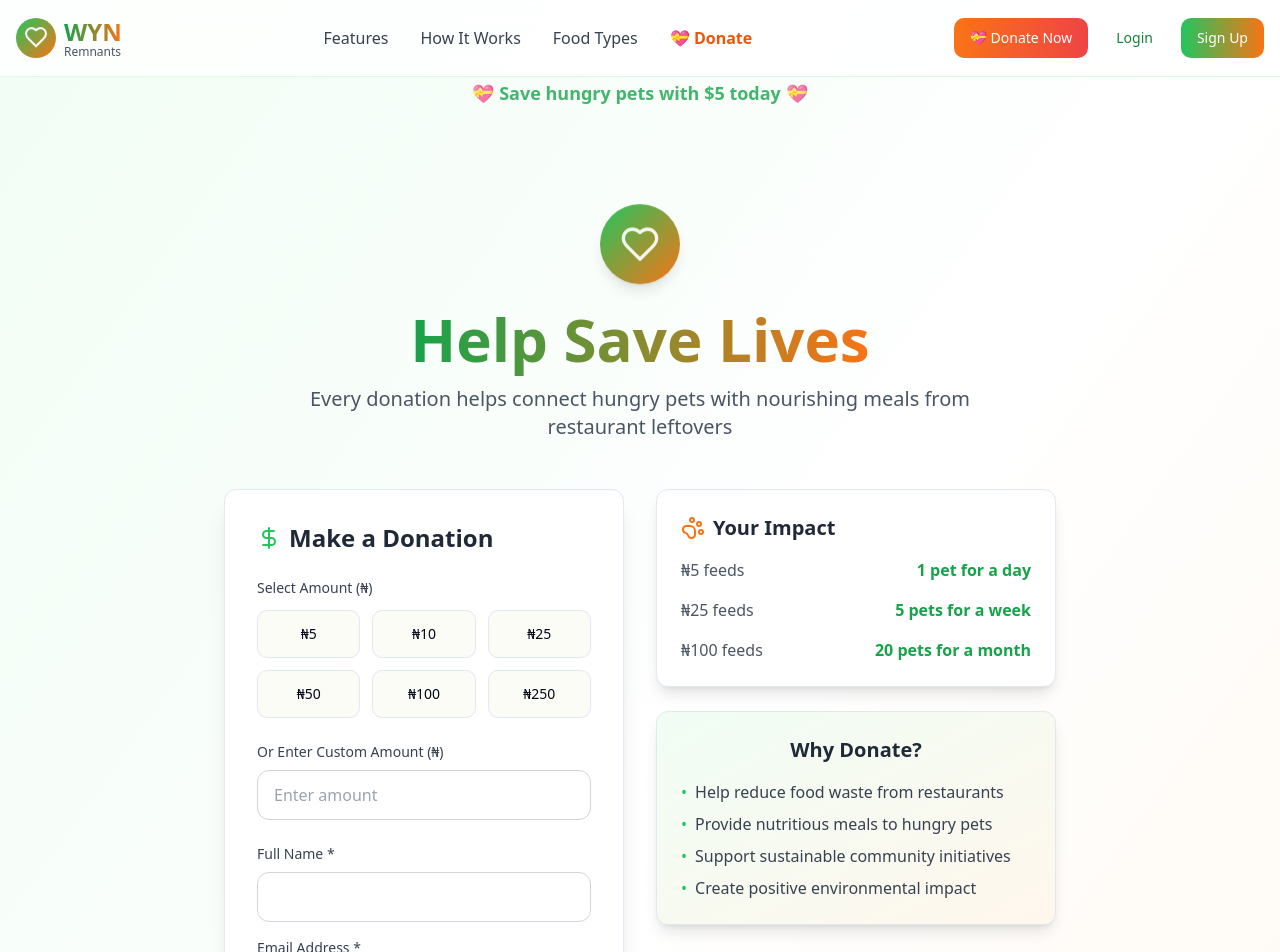
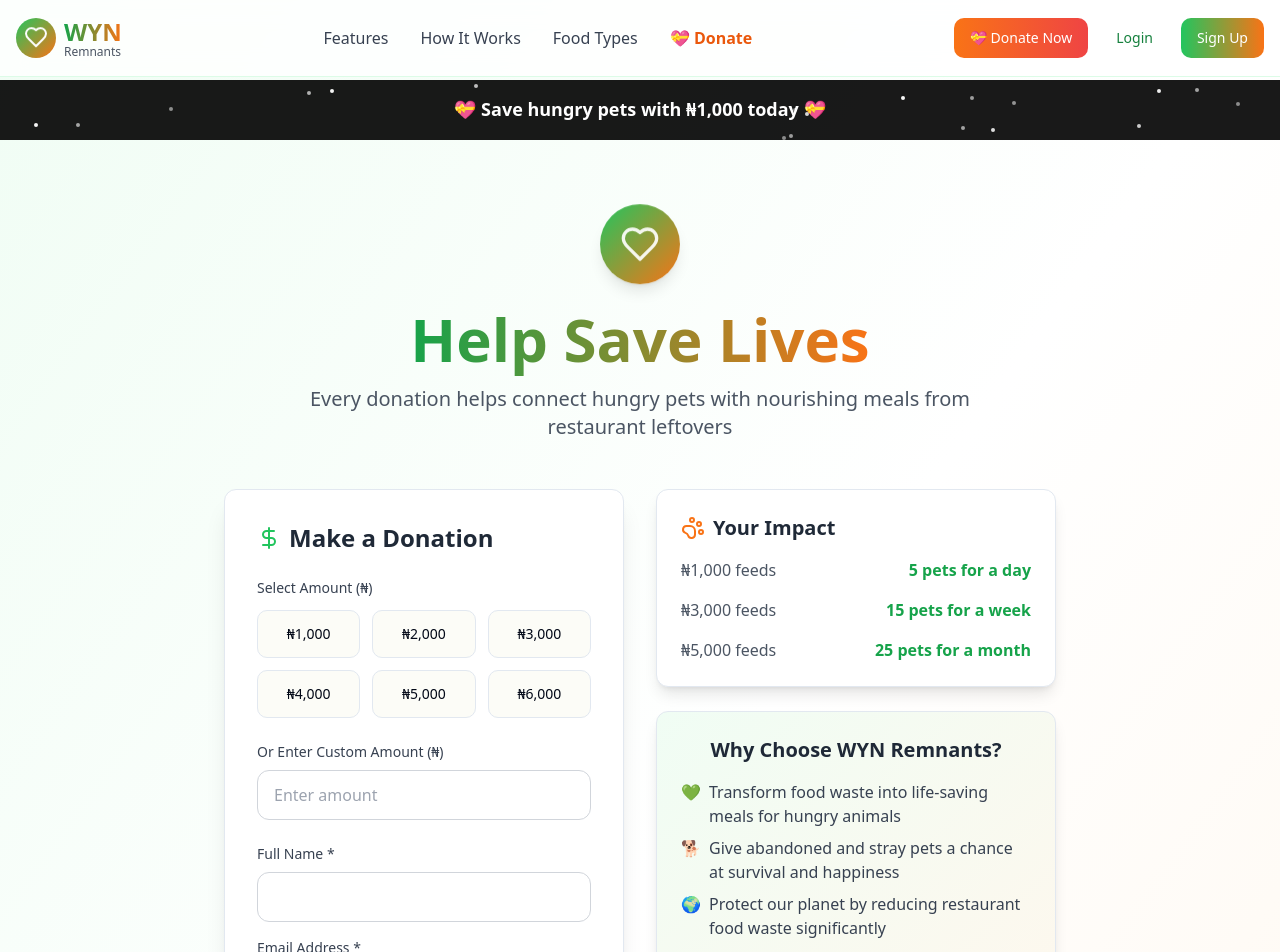
Before and after one commit to Yakamata2023/furry-food-finds-wyn, a React (Vite) app: page /donate in a window 1280 px wide. Shown: the top 952 px of the page. Built offline with nearby package versions, Linux system fonts and the light colour scheme.

Commit message:
Refactor: Enhance donation page and UI
- Separated app pages.
- Added black background with twinkling stars to floating messages on the donation page.
- Replaced "Dollar" with "Donation" and USD with Naira.
- Updated donation amounts and the "Why Donate?" section.

```diff
--- a/src/pages/Donation.tsx
+++ b/src/pages/Donation.tsx
@@ -1,3 +1,4 @@
+
 import { useState, useEffect } from "react";
 import { Button } from "@/components/ui/button";
 import { Card, CardContent } from "@/components/ui/card";
@@ -16,8 +17,8 @@ const Donation = () => {
   const [currentMessageIndex, setCurrentMessageIndex] = useState(0);
 
   const donationMessages = [
-    "Save hungry pets with $5 today",
-    "Your dollar rescues abandoned animals daily",
+    "Save hungry pets with ₦1,000 today",
+    "Your donation rescues abandoned animals daily",
     "Feed starving pets, donate now please",
     "Homeless pets starve without your help",
     "One donation saves countless furry lives"
@@ -34,7 +35,7 @@ const Donation = () => {
     return () => clearInterval(interval);
   }, [donationMessages.length]);
 
-  const predefinedAmounts = [5, 10, 25, 50, 100, 250];
+  const predefinedAmounts = [1000, 2000, 3000, 4000, 5000, 6000];
 
   const handlePaystackPayment = () => {
     const amount = selectedAmount || parseFloat(customAmount);
@@ -86,14 +87,33 @@ const Donation = () => {
     <div className="min-h-screen bg-gradient-to-br from-wynGreen-50 via-white to-wynOrange-50">
       <Header onOpenAuth={() => {}} />
 
-      {/* Single Floating Donation Message */}
+      {/* Starry Background for Floating Messages */}
       <div className="fixed top-20 left-0 right-0 z-40 pointer-events-none">
-        <div className="container mx-auto px-4 text-center">
-          <div
-            key={currentMessageIndex}
-            className="floating-text text-lg font-bold text-wynGreen-600 animate-bounce-gentle opacity-80"
-          >
-            💝 {donationMessages[currentMessageIndex]} 💝
+        <div className="relative bg-black bg-opacity-90 py-4 overflow-hidden">
+          {/* Twinkling Stars */}
+          <div className="absolute inset-0">
+            {[...Array(20)].map((_, i) => (
+              <div
+                key={i}
+                className="absolute w-1 h-1 bg-white rounded-full animate-pulse"
+                style={{
+                  left: `${Math.random() * 100}%`,
+                  top: `${Math.random() * 100}%`,
+                  animationDelay: `${Math.random() * 3}s`,
+                  animationDuration: `${2 + Math.random() * 2}s`
+                }}
+              />
+            ))}
+          </div>
+
+          {/* Floating Message */}
+          <div className="container mx-auto px-4 text-center relative z-10">
+            <div
+              key={currentMessageIndex}
+              className="floating-text text-lg font-bold text-white animate-bounce-gentle"
+            >
+              💝 {donationMessages[currentMessageIndex]} 💝
+            </div>
           </div>
         </div>
       </div>
@@ -138,7 +158,7 @@ const Donation = () => {
                         }}
                         className="h-12"
                       >
-                        ₦{amount}
+                        ₦{amount.toLocaleString()}
                       </Button>
                     ))}
                   </div>
@@ -224,16 +244,16 @@ const Donation = () => {
                   </div>
                   <div className="space-y-4">
                     <div className="flex justify-between items-center">
-                      <span className="text-gray-600">₦5 feeds</span>
-                      <span className="font-bold text-wynGreen-600">1 pet for a day</span>
+                      <span className="text-gray-600">₦1,000 feeds</span>
+                      <span className="font-bold text-wynGreen-600">5 pets for a day</span>
                     </div>
                     <div className="flex justify-between items-center">
-                      <span className="text-gray-600">₦25 feeds</span>
-                      <span className="font-bold text-wynGreen-600">5 pets for a week</span>
+                      <span className="text-gray-600">₦3,000 feeds</span>
+                      <span className="font-bold text-wynGreen-600">15 pets for a week</span>
                     </div>
                     <div className="flex justify-between items-center">
-                      <span className="text-gray-600">₦100 feeds</span>
-                      <span className="font-bold text-wynGreen-600">20 pets for a month</span>
+                      <span className="text-gray-600">₦5,000 feeds</span>
+                      <span className="font-bold text-wynGreen-600">25 pets for a month</span>
                     </div>
                   </div>
                 </CardContent>
@@ -241,23 +261,27 @@ const Donation = () => {
 
               <Card className="shadow-lg bg-gradient-to-br from-wynGreen-50 to-wynOrange-50">
                 <CardContent className="p-6 text-center">
-                  <h3 className="text-xl font-bold text-gray-800 mb-4">Why Donate?</h3>
+                  <h3 className="text-xl font-bold text-gray-800 mb-4">Why Choose WYN Remnants?</h3>
                   <ul className="text-left space-y-2 text-gray-700">
                     <li className="flex items-start">
-                      <span className="text-wynGreen-500 mr-2">•</span>
-                      Help reduce food waste from restaurants
+                      <span className="text-wynGreen-500 mr-2">💚</span>
+                      Transform food waste into life-saving meals for hungry animals
                     </li>
                     <li className="flex items-start">
-                      <span className="text-wynGreen-500 mr-2">•</span>
-                      Provide nutritious meals to hungry pets
+                      <span className="text-wynGreen-500 mr-2">🐕</span>
+                      Give abandoned and stray pets a chance at survival and happiness
                     </li>
                     <li className="flex items-start">
-                      <span className="text-wynGreen-500 mr-2">•</span>
-                      Support sustainable community initiatives
+                      <span className="text-wynGreen-500 mr-2">🌍</span>
+                      Protect our planet by reducing restaurant food waste significantly
                     </li>
                     <li className="flex items-start">
-                      <span className="text-wynGreen-500 mr-2">•</span>
-                      Create positive environmental impact
+                      <span className="text-wynGreen-500 mr-2">❤️</span>
+                      Build a compassionate community where every life matters
+                    </li>
+                    <li className="flex items-start">
+                      <span className="text-wynGreen-500 mr-2">🌱</span>
+                      Create sustainable solutions for environmental conservation
                     </li>
                   </ul>
                 </CardContent>
```
